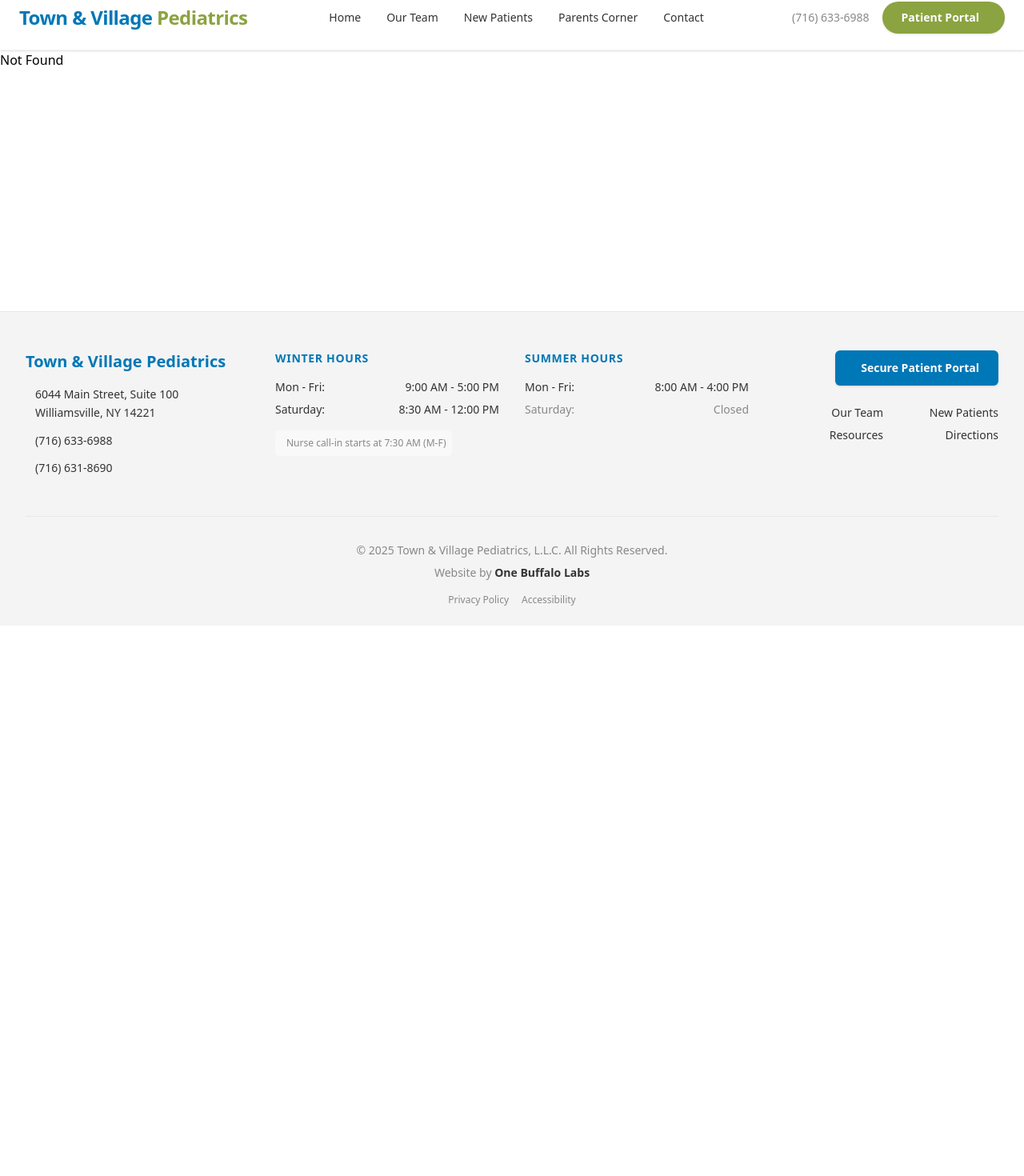
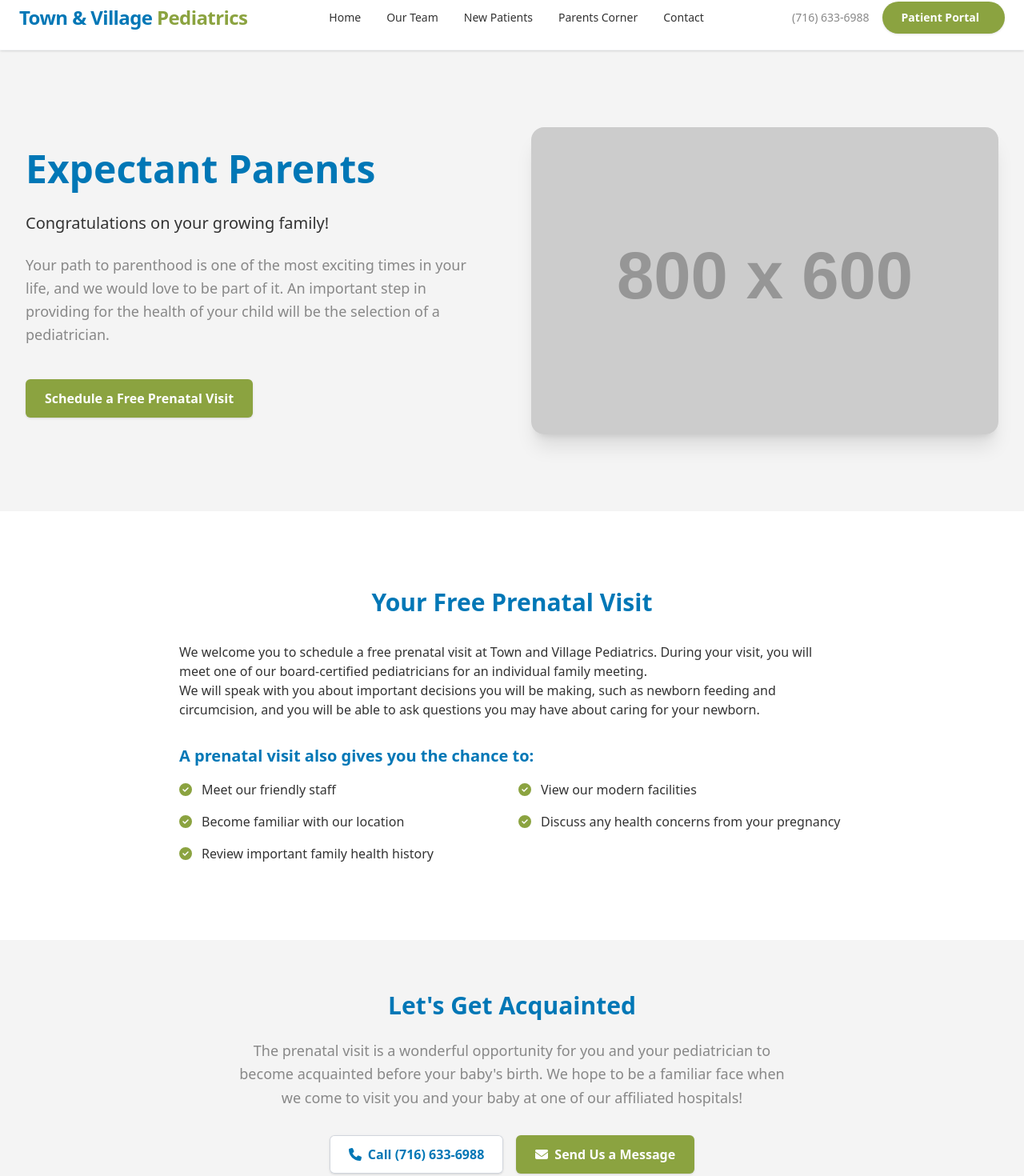
Before and after one commit to OneBuffaloLabsClients/townandvillagepediatrics.com, a Next.js app: page /expectant-parents in a window 1280 px wide. Before the commit this address had no page. Shown: the part 18-1488 px from the top of the page at 80% size. Before the commit the page ends 800 px from the top, so only its background shows below. Built offline with nearby package versions, Linux system fonts and the light colour scheme.

Commit message:
Added Expectant Parents page

```diff
--- /dev/null
+++ b/src/app/expectant-parents/page.tsx
@@ -0,0 +1,134 @@
+import React from 'react';
+import Link from 'next/link';
+import Image from 'next/image';
+import { FontAwesomeIcon } from '@fortawesome/react-fontawesome';
+import { faPhone, faEnvelope, faCheckCircle } from '@fortawesome/free-solid-svg-icons';
+
+const ExpectantParents = () => {
+  return (
+    <div className="flex flex-col min-h-screen bg-[var(--color-background-primary)]">
+      {/* --- Hero Section --- */}
+      <section
+        className="bg-[var(--color-background-alt)] py-16 md:py-24"
+        aria-labelledby="expectant-hero-heading">
+        <div className="container mx-auto px-4 sm:px-6 lg:px-8">
+          <div className="flex flex-col lg:flex-row items-center gap-12">
+            {/* Text Content */}
+            <div className="lg:w-1/2 space-y-6">
+              <h1
+                id="expectant-hero-heading"
+                className="text-4xl md:text-5xl font-extrabold text-[var(--color-secondary-accent)] leading-tight">
+                Expectant Parents
+              </h1>
+              <p className="text-xl text-[var(--color-text-primary)] font-medium">
+                Congratulations on your growing family!
+              </p>
+              <p className="text-lg text-[var(--color-text-muted)] leading-relaxed">
+                Your path to parenthood is one of the most exciting times in your life, and we would
+                love to be part of it. An important step in providing for the health of your child
+                will be the selection of a pediatrician.
+              </p>
+              <div className="pt-4">
+                <Link
+                  href="/contact"
+                  className="inline-flex items-center justify-center rounded-md bg-[var(--color-primary-action)] px-6 py-3 text-base font-bold text-white shadow-sm transition-all hover:bg-[#7a9136] focus:outline-none focus:ring-2 focus:ring-[var(--color-primary-action)] focus:ring-offset-2">
+                  Schedule a Free Prenatal Visit
+                </Link>
+              </div>
+            </div>
+            {/* Image - Using a placeholder for now, replace with actual image */}
+            <div className="lg:w-1/2 relative h-64 sm:h-80 lg:h-96 w-full rounded-2xl overflow-hidden shadow-xl">
+              <Image
+                src="https://placehold.co/800x600/e2e8f0/1e293b?text=Expectant+Parents"
+                alt="Comfortable waiting area with children's books"
+                fill
+                className="object-cover"
+                sizes="(max-width: 1024px) 100vw, 50vw"
+                priority
+              />
+            </div>
+          </div>
+        </div>
+      </section>
+
+      {/* --- What to Expect Section --- */}
+      <section
+        className="py-16 md:py-24 bg-white"
+        aria-labelledby="what-to-expect-heading">
+        <div className="container mx-auto px-4 sm:px-6 lg:px-8 max-w-4xl">
+          <h2
+            id="what-to-expect-heading"
+            className="text-3xl font-bold text-[var(--color-secondary-accent)] mb-8 text-center">
+            Your Free Prenatal Visit
+          </h2>
+          <div className="prose prose-lg max-w-none text-[var(--color-text-primary)]">
+            <p>
+              We welcome you to schedule a free prenatal visit at Town and Village Pediatrics. During
+              your visit, you will meet one of our board-certified pediatricians for an individual
+              family meeting.
+            </p>
+            <p>
+              We will speak with you about important decisions you will be making, such as newborn
+              feeding and circumcision, and you will be able to ask questions you may have about
+              caring for your newborn.
+            </p>
+            <h3 className="text-xl font-bold text-[var(--color-secondary-accent)] mt-8 mb-4">
+              A prenatal visit also gives you the chance to:
+            </h3>
+            <ul className="grid grid-cols-1 md:grid-cols-2 gap-4 list-none pl-0">
+              {[
+                'Meet our friendly staff',
+                'View our modern facilities',
+                'Become familiar with our location',
+                'Discuss any health concerns from your pregnancy',
+                'Review important family health history',
+              ].map((item, index) => (
+                <li key={index} className="flex items-start">
+                  <FontAwesomeIcon
+                    icon={faCheckCircle}
+                    className="text-[var(--color-primary-action)] mt-1 mr-3 flex-shrink-0"
+                  />
+                  <span>{item}</span>
+                </li>
+              ))}
+            </ul>
+          </div>
+        </div>
+      </section>
+
+      {/* --- CTA Section --- */}
+      <section
+        className="py-16 bg-[var(--color-background-alt)] text-center"
+        aria-labelledby="cta-heading">
+        <div className="container mx-auto px-4 sm:px-6 lg:px-8 max-w-3xl">
+          <h2
+            id="cta-heading"
+            className="text-2xl md:text-3xl font-bold text-[var(--color-secondary-accent)] mb-6">
+            Let's Get Acquainted
+          </h2>
+          <p className="text-lg text-[var(--color-text-muted)] mb-8 leading-relaxed">
+            The prenatal visit is a wonderful opportunity for you and your pediatrician to become
+            acquainted before your baby's birth. We hope to be a familiar face when we come to visit
+            you and your baby at one of our affiliated hospitals!
+          </p>
+          <div className="flex flex-col sm:flex-row items-center justify-center gap-4">
+            <a
+              href="tel:7166336988"
+              className="inline-flex items-center justify-center rounded-md bg-white px-6 py-3 text-base font-bold text-[var(--color-secondary-accent)] shadow-sm ring-1 ring-inset ring-gray-300 transition-all hover:bg-gray-50">
+              <FontAwesomeIcon icon={faPhone} className="mr-2" />
+              Call (716) 633-6988
+            </a>
+            <Link
+              href="/contact"
+              className="inline-flex items-center justify-center rounded-md bg-[var(--color-primary-action)] px-6 py-3 text-base font-bold text-white shadow-sm transition-all hover:bg-[#7a9136]">
+              <FontAwesomeIcon icon={faEnvelope} className="mr-2" />
+              Send Us a Message
+            </Link>
+          </div>
+        </div>
+      </section>
+    </div>
+  );
+};
+
+export default ExpectantParents;
--- a/src/app/page.tsx
+++ b/src/app/page.tsx
@@ -1,6 +1,8 @@
 import Image from 'next/image';
 import Link from 'next/link';
 import { getHomePageData } from '@/lib/cms';
+import { FontAwesomeIcon } from '@fortawesome/react-fontawesome';
+import { faUserDoctor, faAward, faBaby, faArrowRight } from '@fortawesome/free-solid-svg-icons';
 
 export const metadata = {
   title: 'Home | Town and Village Pediatrics',
@@ -49,7 +51,7 @@ export default async function HomePage() {
               <div className="absolute inset-0 bg-gray-200 flex items-center justify-center text-[var(--color-text-muted)]">
                 {/* Replace with: <Image src="/path/to/physician-group-photo.jpg" alt="Town and Village Pediatrics Physicians" fill className="object-cover" priority /> */}
                 <span className="text-center px-4">
-                  <i className="fa-solid fa-user-doctor text-6xl mb-4 opacity-50"></i>
+                  <FontAwesomeIcon icon={faUserDoctor} className="text-6xl mb-4 opacity-50" />
                   <br />
                   [New Picture of Physicians]
                 </span>
@@ -104,7 +106,10 @@ export default async function HomePage() {
               {/* NCQA Logo Placeholder - Replace with actual image */}
               <div className="w-64 h-64 bg-white rounded-full flex items-center justify-center shadow-md p-8">
                 <div className="text-center">
-                  <i className="fa-solid fa-award text-6xl text-[var(--color-primary-action)] mb-4"></i>
+                  <FontAwesomeIcon
+                    icon={faAward}
+                    className="text-6xl text-[var(--color-primary-action)] mb-4"
+                  />
                   <p className="text-sm font-bold text-[var(--color-secondary-accent)]">
                     NCQA RECOGNIZED PRACTICE
                   </p>
@@ -121,7 +126,7 @@ export default async function HomePage() {
         className="py-20 bg-[var(--color-secondary-accent)] text-white relative overflow-hidden">
         {/* Decorative background element */}
         <div className="absolute top-0 left-0 w-full h-full opacity-10">
-          <i className="fa-solid fa-baby text-[400px] absolute -top-20 -left-20"></i>
+          <FontAwesomeIcon icon={faBaby} className="text-[400px] absolute -top-20 -left-20" />
         </div>
 
         <div className="container mx-auto px-4 sm:px-6 lg:px-8 relative z-10 text-center">
@@ -133,10 +138,10 @@ export default async function HomePage() {
             learn more about our practice and how we can support your growing family.
           </p>
           <Link
-            href="/parents-corner"
+            href="/expectant-parents"
             className="inline-flex items-center justify-center rounded-full bg-white px-8 py-4 text-lg font-bold text-[var(--color-secondary-accent)] shadow-lg transition-all hover:bg-gray-100 hover:scale-105">
-            Visit Parents Corner
-            <i className="fa-solid fa-arrow-right ml-3"></i>
+            Learn More
+            <FontAwesomeIcon icon={faArrowRight} className="ml-3" />
           </Link>
         </div>
       </section>
```
